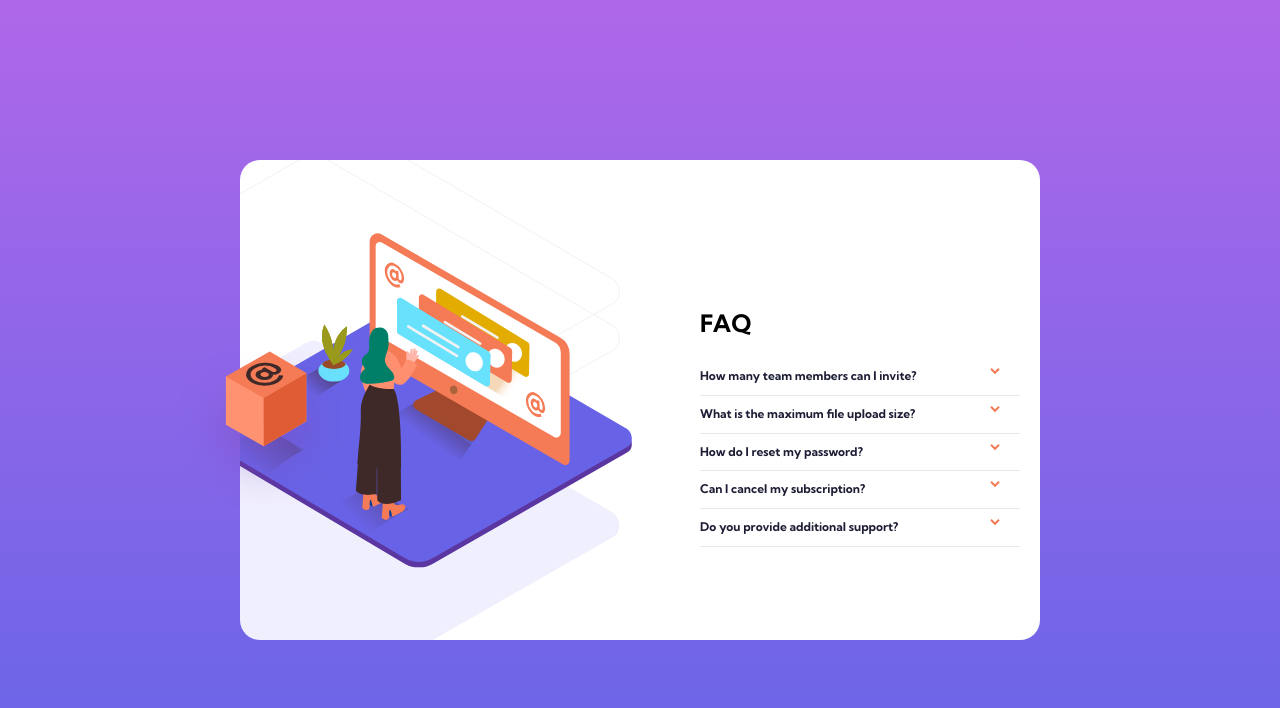
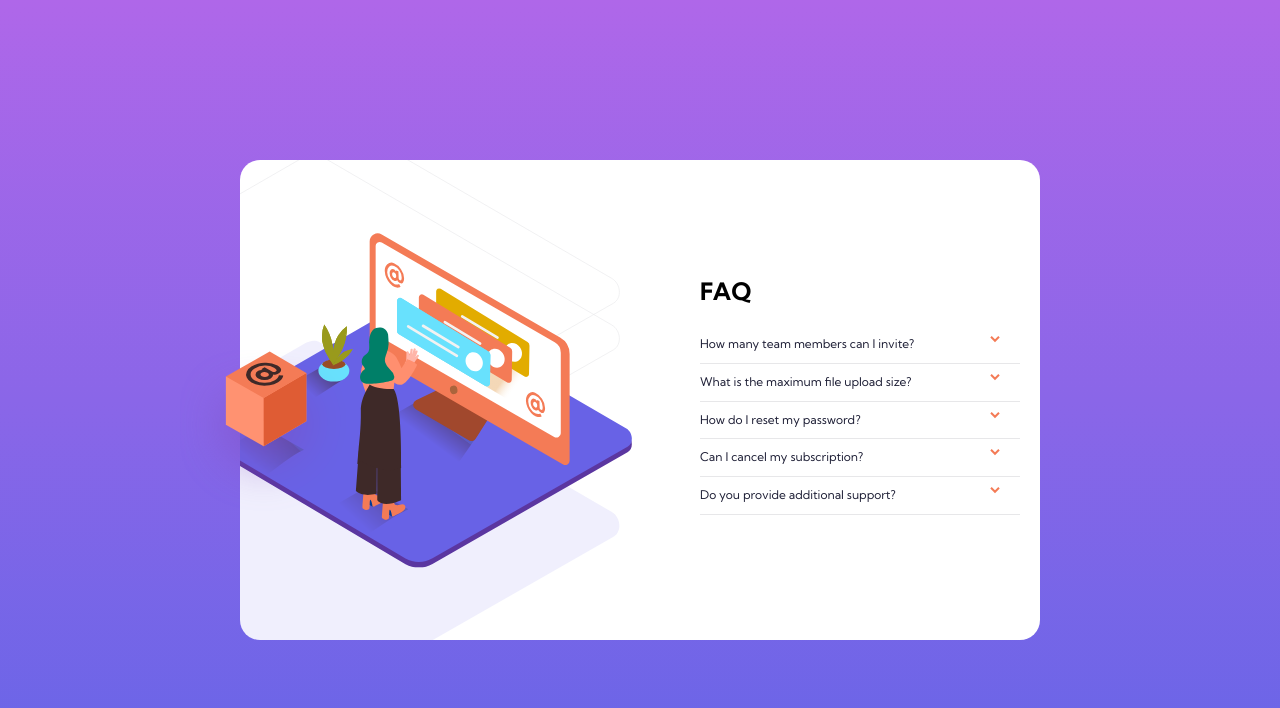
Before and after one commit to jeanieherold/vanilla-js-accordion, a plain HTML site: page index.html in a window 1280 px wide. Drawn offline with Linux system fonts and the light colour scheme.

Commit message:
minor adj

```diff
--- a/css/styles.scss
+++ b/css/styles.scss
@@ -116,7 +116,7 @@ p {
             color: #1d1e35;
             display: flex;
             justify-content: space-between;
-            font-weight: 700;
+            font-weight: 400;
             cursor: pointer;
             transition: all .3s ease;
             border-radius: 5px;
@@ -254,7 +254,7 @@ p {
 
         h1 {
             text-align: left;
-            margin: 40% 0 2rem;
+            margin: 30% 0 2rem;
         }
     }
 
```
Also changed, not shown: css/styles.css.
